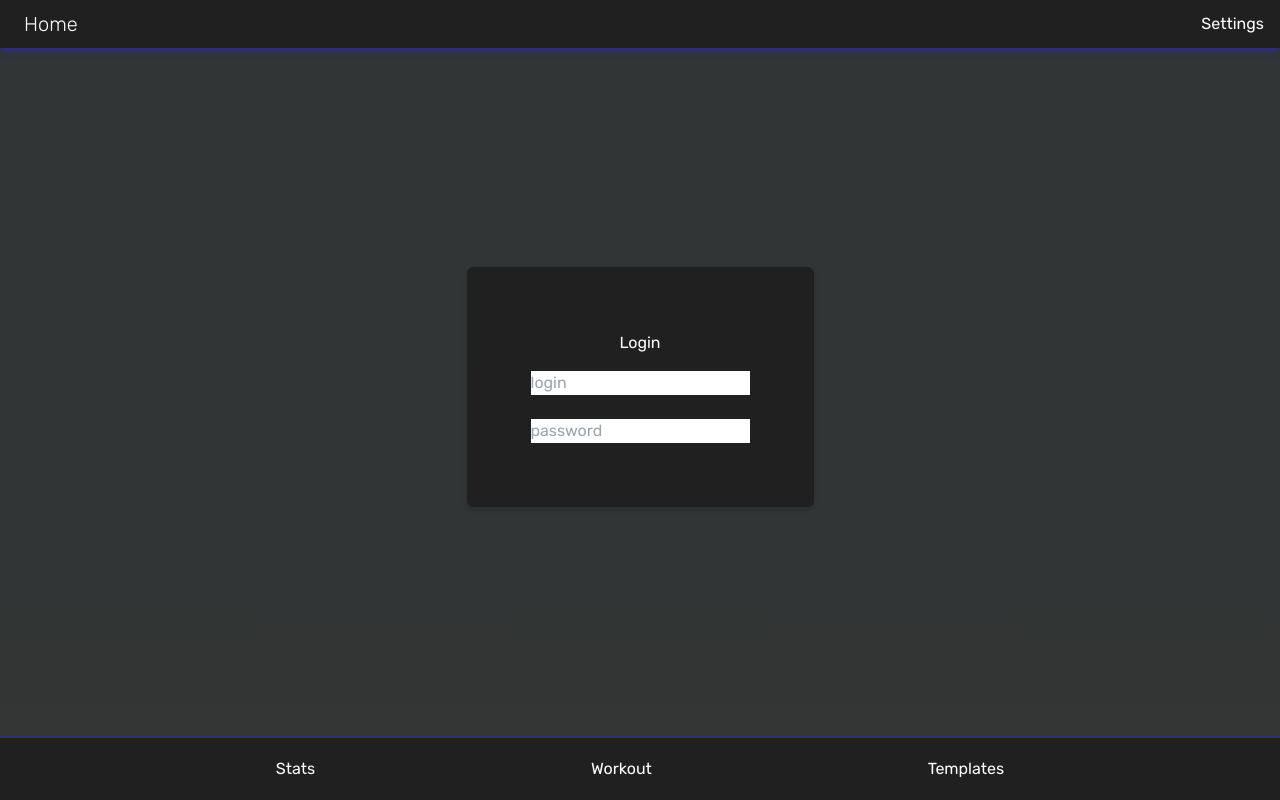
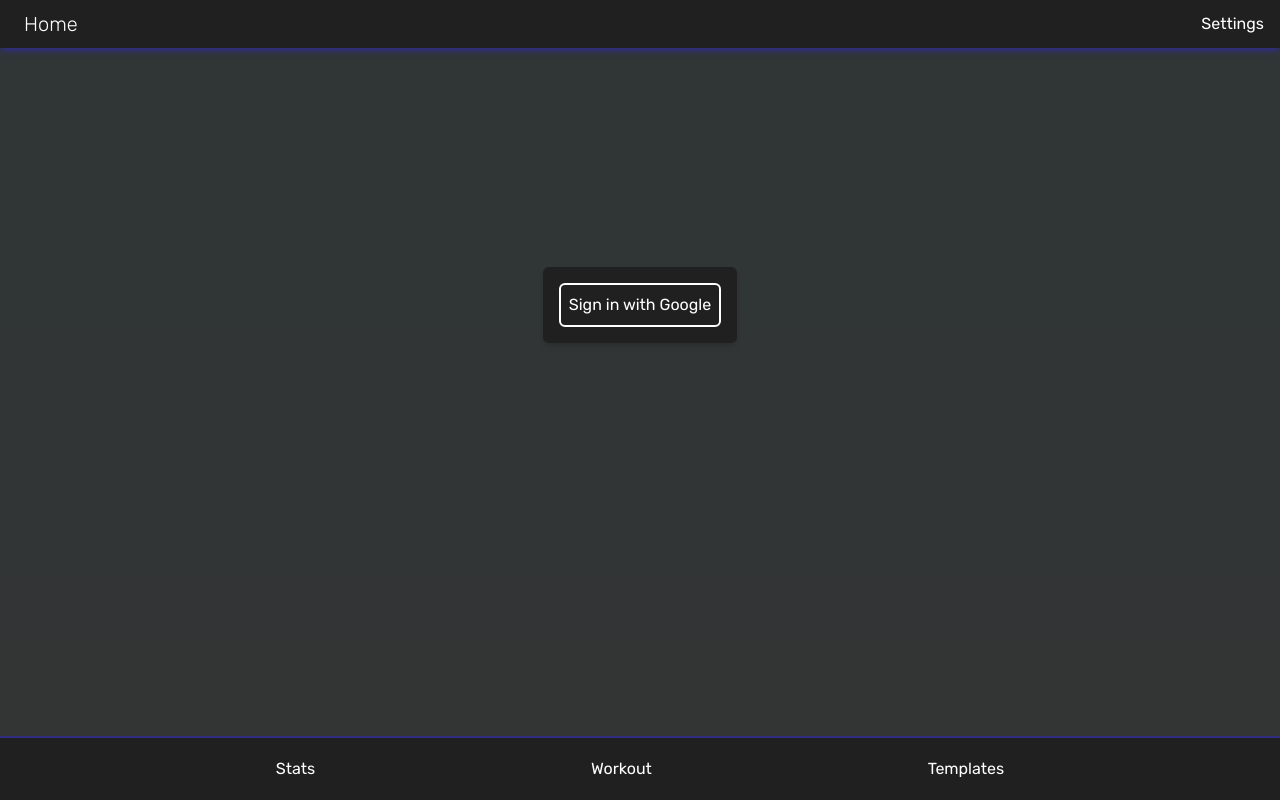
Before and after one commit to ssikors/gym-planner, a Next.js app: page / in a window 1280 px wide. Built offline with nearby package versions, Linux system fonts and the light colour scheme.

Commit message:
Added basic google login

```diff
--- a/app/_components/LogInScreen.tsx
+++ b/app/_components/LogInScreen.tsx
@@ -1,4 +1,5 @@
 import { ReactNode } from "react";
+import { GoogleAuthButton } from "./auth-components/GoogleAuthButton";
 
 type Props = {};
 
@@ -6,12 +7,14 @@ export const LogInScreen: React.FC<Props> = () => {
   return (
     <>
       <div className="flex items-center justify-center">
-        <div className="absolute top-1/3 flex flex-col gap-4 p-16 rounded-md items-center bg-[#202020] shadow-md ">
-          <div>Login</div>
+        <div className="absolute top-1/3 w-fit flex flex-col gap-4 p-4 rounded-md items-center bg-[#202020] shadow-md ">
+          {/* <div>Login</div>
           <div className="flex flex-col gap-6 text-black">
             <input type="text" placeholder="login" />
             <input type="password" placeholder="password" />
-          </div>
+          </div> */}
+
+          <GoogleAuthButton />
         </div>
       </div>
     </>
--- /dev/null
+++ b/app/_components/auth-components/GoogleAuthButton.tsx
@@ -0,0 +1,16 @@
+'use client'
+
+import { signIn } from 'next-auth/react'
+
+export const GoogleAuthButton = () => {
+  const handleClick = () => {
+    signIn("google")
+  }
+
+  return (
+    <button onClick={handleClick} className='w-fit p-2 rounded-md border-2 border-white'>
+      Sign in with Google
+    </button>
+  )
+
+}
--- /dev/null
+++ b/app/api/auth/[...nextauth]/route.ts
@@ -0,0 +1,6 @@
+import { authConfig } from "@/lib/auth";
+import NextAuth from "next-auth/next";
+
+const handler = NextAuth(authConfig)
+
+export { handler as GET, handler as POST }
--- /dev/null
+++ b/app/home/page.tsx
@@ -0,0 +1,15 @@
+import { authConfig, loginIsRequiredServer } from "@/lib/auth";
+import { getServerSession } from "next-auth";
+
+export default async function Home() {
+  await loginIsRequiredServer();
+  const session = await getServerSession(authConfig);
+
+  return (
+    <div className="flex min-h-screen flex-col items-center p-24 text-white">
+
+      <h1 className=" text-xl">Home</h1>
+      <div>Your email: {session?.user?.email}</div>
+    </div>
+  );
+}
--- a/app/page.tsx
+++ b/app/page.tsx
@@ -1,6 +1,6 @@
 import { LogInScreen } from "./_components/LogInScreen";
 
-export default function Home() {
+export default function LogIn() {
   return (
     <main className="flex min-h-screen flex-col items-center justify-between p-24 text-white">
       <LogInScreen />
--- /dev/null
+++ b/lib/auth.ts
@@ -0,0 +1,30 @@
+
+import { NextAuthOptions, getServerSession } from 'next-auth'
+import GoogleProvider from 'next-auth/providers/google'
+import { useSession } from 'next-auth/react'
+import { redirect } from 'next/navigation'
+import { useRouter } from 'next/navigation'
+
+export const authConfig: NextAuthOptions = {
+  providers: [
+    GoogleProvider({
+      clientId: process.env.GOOGLE_CLIENT_ID!,
+      clientSecret: process.env.GOOGLE_CLIENT_SECRET!
+    })
+  ]
+}
+
+
+export async function loginIsRequiredServer() {
+  const session = await getServerSession(authConfig)
+  if (!session) return redirect("/")
+}
+
+export function loginIsRequiredClient() {
+  if (typeof window != "undefined") {
+    const session = useSession()
+    const router = useRouter()
+    if (!session) router.push("/")
+  }
+
+}
--- a/package.json
+++ b/package.json
@@ -16,6 +16,7 @@
     "eslint": "8.45.0",
     "eslint-config-next": "13.4.12",
     "next": "13.4.12",
+    "next-auth": "^4.23.1",
     "postcss": "8.4.27",
     "react": "18.2.0",
     "react-dom": "18.2.0",
```
Also changed, not shown: 1 other file (tests, documents, lock files or other folders).
